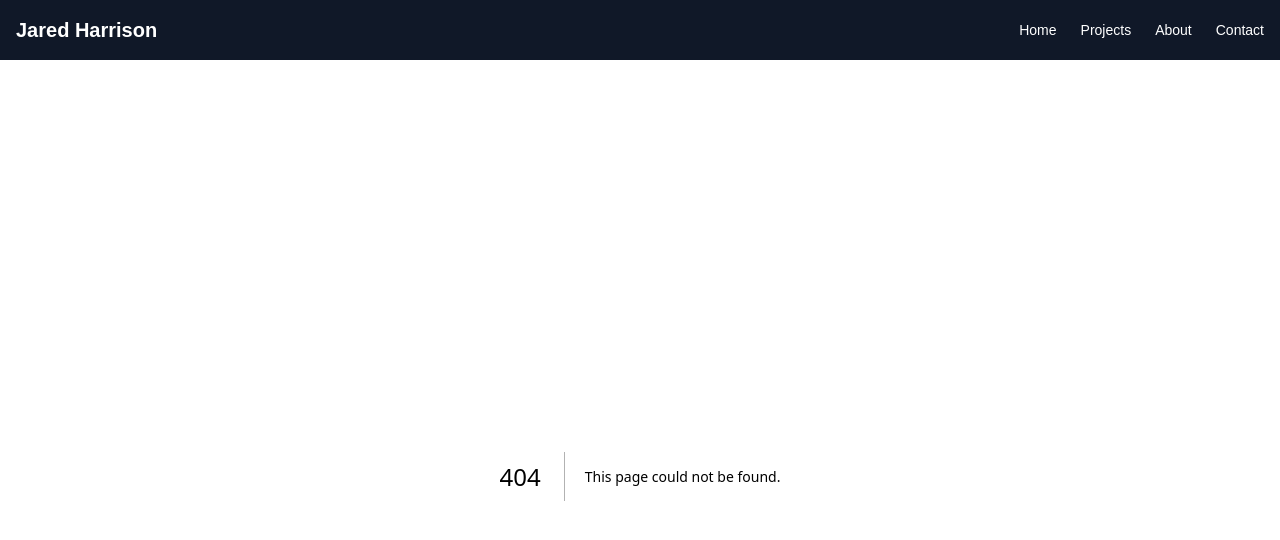
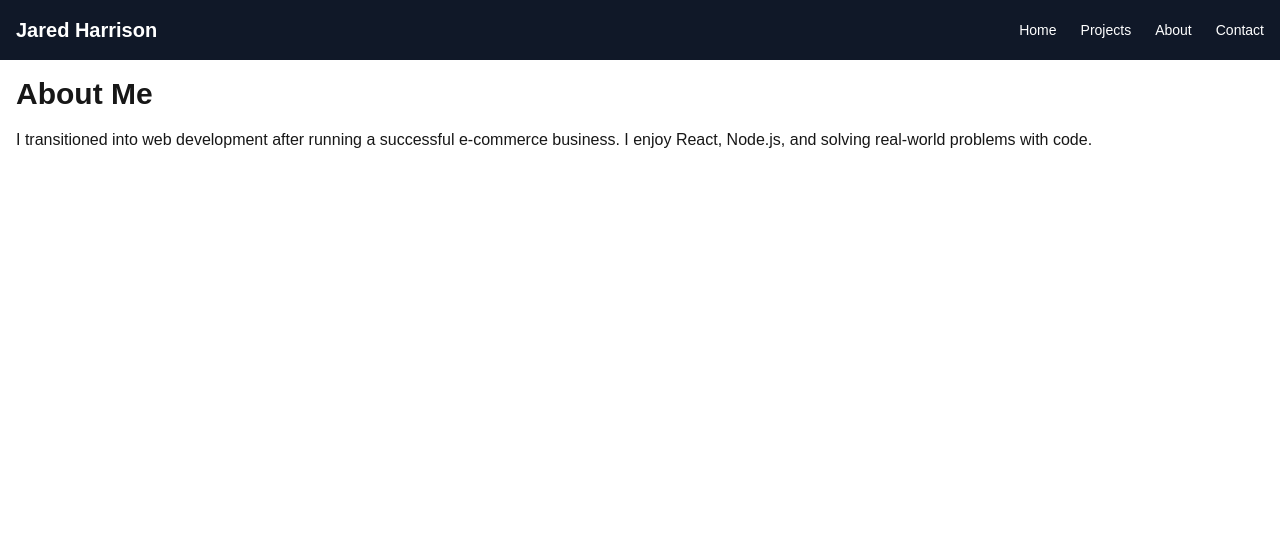
Before and after one commit to Jared-Ha/Portfolio-2025, a Next.js app: page /about in a window 1280 px wide. Before the commit this address had no page. Shown: the top 540 px of the page. Built offline with nearby package versions, Linux system fonts and the light colour scheme.

Commit message:
add about route with intro placeholder text

```diff
--- /dev/null
+++ b/src/app/about/page.js
@@ -0,0 +1,12 @@
+export default function About() {
+  return (
+    <section>
+      <h2 className="text-3xl font-bold mb-4">About Me</h2>
+      <p>
+        I transitioned into web development after running a successful
+        e-commerce business. I enjoy React, Node.js, and solving real-world
+        problems with code.
+      </p>
+    </section>
+  );
+}
```
